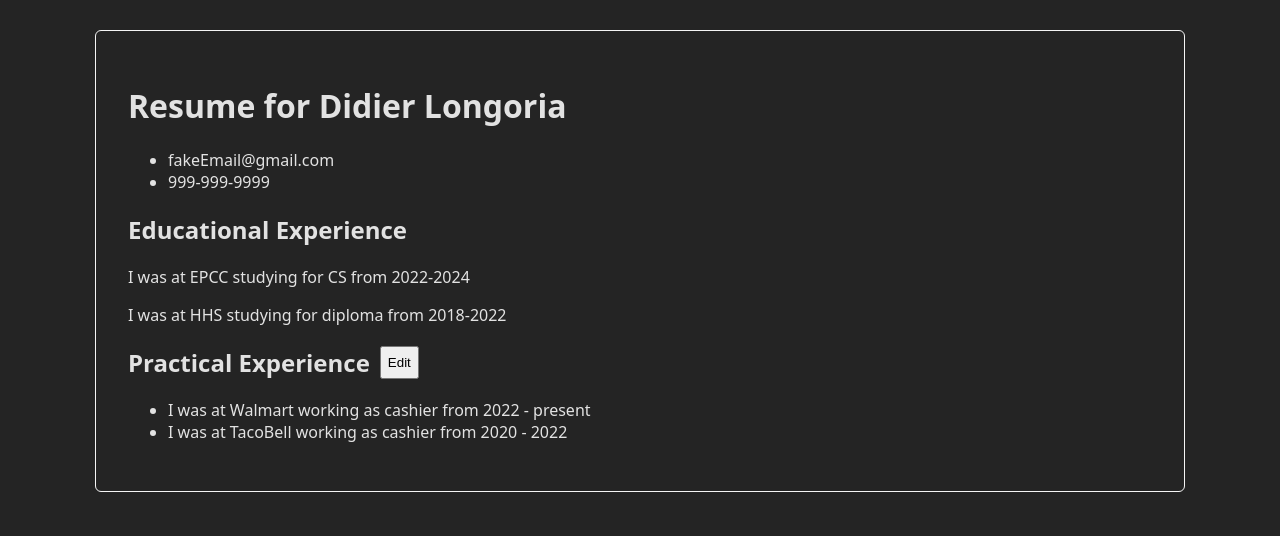
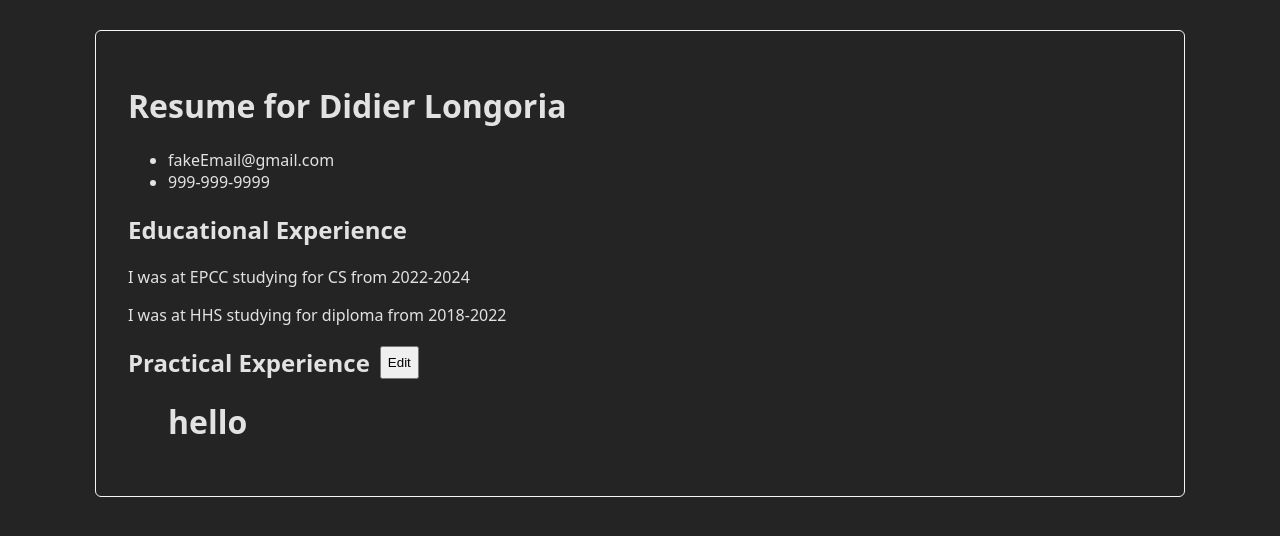
Before and after one commit to DogGotSwag/cvApplication, a React (Vite) app: page / in a window 1280 px wide. Shown: the top 536 px of the page. Built offline with nearby package versions, Linux system fonts and the light colour scheme.

Commit message:
make component render differently for editMode
for now it renders and h element

```diff
--- a/src/App.jsx
+++ b/src/App.jsx
@@ -10,7 +10,7 @@
   ];
 
   const [items, setItems] = useState(initialItems);
-  const [editMode, setEditMode] = useState(false);
+  const [editMode, setEditMode] = useState(true);
 
 
 
@@ -20,9 +20,16 @@
           <button>Edit</button>
       </h2>
       <ul>
-      {items.map(curr => {
-        return <li>{"I was at "+curr.where+" working as "+curr.title+" from "+curr.start+" - "+curr.end}</li>
-      })}
+
+        {
+          editMode ?
+          <h1>hello</h1>
+          :
+          items.map(curr => {
+        return <li>{
+          "I was at "+curr.where+" working as "+curr.title+" from "+curr.start+" - "+curr.end
+          }</li>})}
+
 
       </ul>
     </div>
```
